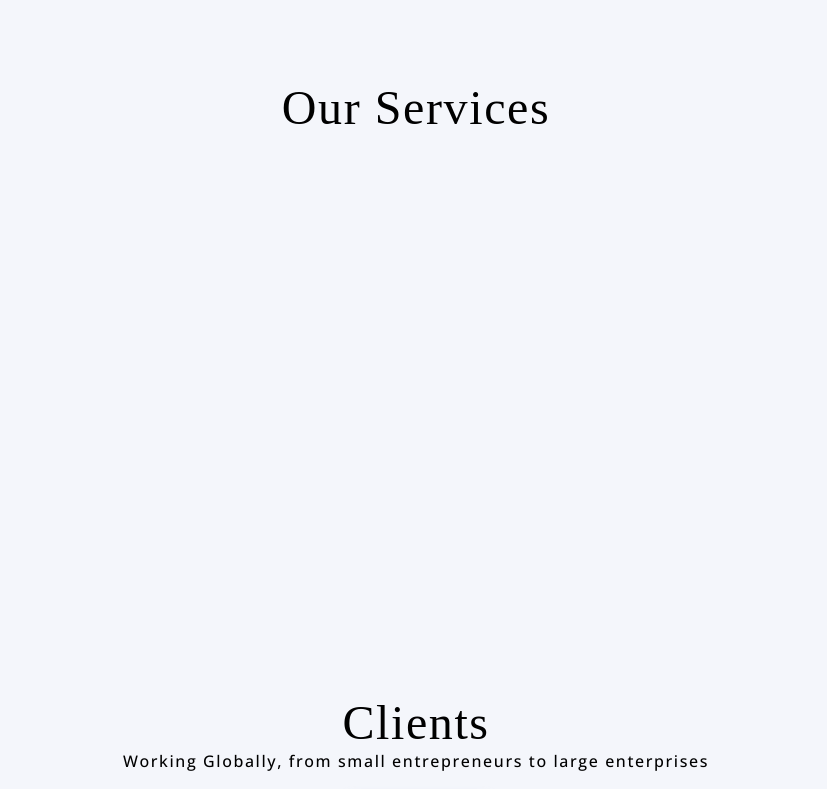
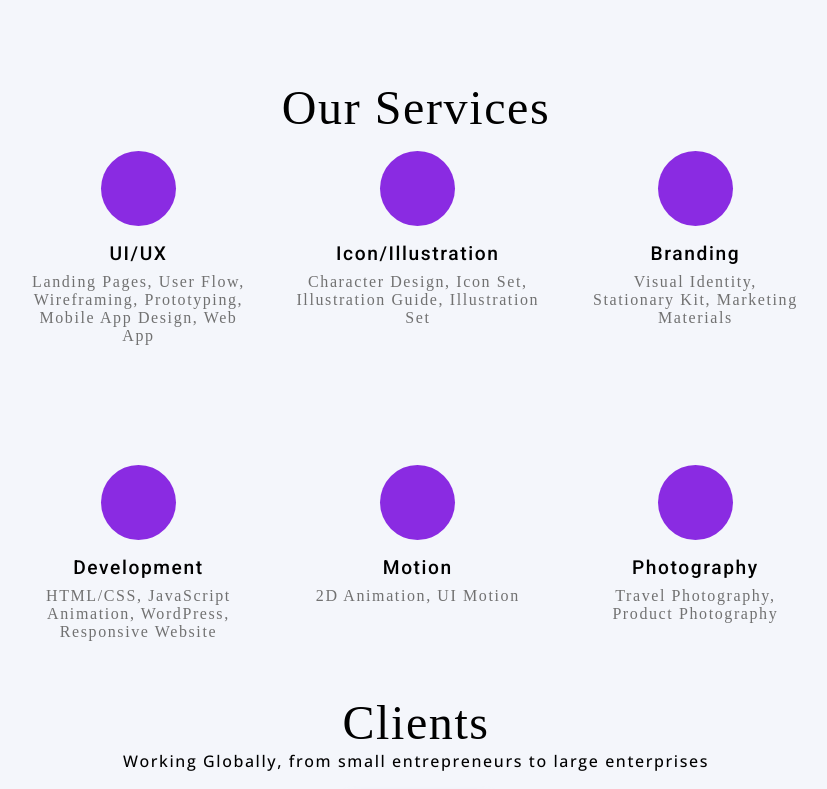
Before and after one commit to DominicoServio/paperpillar-clone, a plain HTML site: page index.html in a window 1280 px wide. Shown: the part 640-1429 px from the top of the page, without its empty margins (224-1051 px from the left). Drawn offline with nearby package versions, Linux system fonts and the light colour scheme; a web font is replaced by a local one.

Commit message:
Add content on services section
also some id and class naming change

```diff
--- a/index.html
+++ b/index.html
@@ -7,11 +7,14 @@
     <link rel="stylesheet" href="style.css">
     <link rel="preconnect" href="https://fonts.googleapis.com">
     <link rel="preconnect" href="https://fonts.gstatic.com" crossorigin>
-    <link href="https://fonts.googleapis.com/css2?family=DM+Serif+Text:ital@0;1&family=Open+Sans:ital,wght@0,300..800;1,300..800&display=swap" rel="stylesheet">
+    <link href="https://fonts.googleapis.com/css2?family=DM+Serif+Text:ital@0;1&family=EB+Garamond:ital,wght@0,400..800;1,400..800&family=Open+Sans:ital,wght@0,300..800;1,300..800&family=Roboto:ital,wght@0,100;0,300;0,400;0,500;0,700;0,900;1,100;1,300;1,400;1,500;1,700;1,900&display=swap" rel="stylesheet">
 </head>
 <body>
     <div class="container">
         <header class="header">
+            <!-- <img src="icon1.svg" alt="Paperpillar icon 1" class="headerIcon" id="icon1">
+            <img src="icon2.svg" alt="Paperpillar icon 2" class="headerIcon" id="icon2">
+            <img src="icon3.svg" alt="Paperpillar icon 3" class="headerIcon" id="icon3"> -->
             <h1 id="title">We Are Paperpillar</h1>
             <h2 id="subtitle">We are a skilled ensemble of designers and developers from Yogyakarta, Indonesia</h2>
             <br>
@@ -22,12 +25,36 @@
             <section class="services">
                 <h1>Our Services</h1>
                 <section class="serviceList">
-                    <div id="servicesIcon"></div>
-                    <div id="servicesIcon"></div>
-                    <div id="servicesIcon"></div>
-                    <div id="servicesIcon"></div>
-                    <div id="servicesIcon"></div>
-                    <div id="servicesIcon"></div>
+                    <div>
+                        <div class="serviceIcon" id="serviceIcon1"></div>
+                        <h1 class="serviceText">UI/UX</h1>
+                        <h2 class="serviceSubText">Landing Pages, User Flow, Wireframing, Prototyping, Mobile App Design, Web App</h2>
+                    </div>
+                    <div>
+                        <div class="serviceIcon" id="serviceIcon2"></div>
+                        <h1 class="serviceText">Icon/Illustration</h1>
+                        <h2 class="serviceSubText">Character Design, Icon Set, Illustration Guide, Illustration Set</h2>
+                    </div>
+                    <div>
+                        <div class="serviceIcon" id="serviceIcon3"></div>
+                        <h1 class="serviceText">Branding</h1>
+                        <h2 class="serviceSubText">Visual Identity, Stationary Kit, Marketing Materials</h2>
+                    </div>
+                    <div>
+                        <div class="serviceIcon" id="serviceIcon4"></div>
+                        <h1 class="serviceText">Development</h1>
+                        <h2 class="serviceSubText">HTML/CSS, JavaScript Animation, WordPress, Responsive Website</h2>
+                    </div>
+                    <div>
+                        <div class="serviceIcon" id="serviceIcon5"></div>
+                        <h1 class="serviceText">Motion</h1>
+                        <h2 class="serviceSubText">2D Animation, UI Motion</h2>
+                    </div>
+                    <div>
+                        <div class="serviceIcon" id="serviceIcon6"></div>
+                        <h1 class="serviceText">Photography</h1>
+                        <h2 class="serviceSubText">Travel Photography, Product Photography</h2>
+                    </div>
                 </section>
             </section>
             <section class="clients">
@@ -58,8 +85,8 @@
             </section>
             <section class="latestWorks">
                 <h1>Our Latest Works</h1>
-                <div class="works">
-                    <div id="work1"></div>
+                <div class="works" id="workBg1">
+                    <div class="workImage" id="workImage1"></div>
                     <!-- <img src="./latestWork/dongengin.png"> -->
                     <div class="workContent">
                         <h1 id="workTitle1">Lorem ipsum.</h1>
@@ -68,8 +95,8 @@
                         <button class="workBtn" id="workBtn_1">View case study</button>
                     </div>
                 </div>
-                <div class="works">
-                    <div id="work2"></div>
+                <div class="works" id="workBg2">
+                    <div class="workImage" id="workImage2"></div>
                     <!-- <img src="./latestWork/swypebite.png"> -->
                     <div class="workContent">
                         <h1 id="workTitle2">Lorem ipsum.</h1>
@@ -78,8 +105,8 @@
                         <button class="workBtn" id="workBtn_2">View case study</button>
                     </div>
                 </div>
-                <div class="works">
-                    <div id="work3"></div>
+                <div class="works" id="workBg3">
+                    <div class="workImage" id="workImage3"></div>
                     <!-- <img src="./latestWork/crisp.png"> -->
                     <div class="workContent">
                         <h1 id="workTitle3">Lorem ipsum.</h1>
@@ -88,8 +115,8 @@
                         <button class="workBtn" id="workBtn_3">View case study</button>
                     </div>
                 </div>
-                <div class="works">
-                    <div id="work4"></div>
+                <div class="works" id="workBg4">
+                    <div class="workImage" id="workImage4"></div>
                     <!-- <img src="./latestWork/hoopsai.png"> -->
                     <div class="workContent">
                         <h1 id="workTitle4">Lorem ipsum.</h1>
@@ -103,7 +130,7 @@
         </section>
         <footer>
             <h1>Got any ideas to work on?</h1>
-            <button>Let's talk!</button>
+            <button id="contactBtn">LET'S TALK!</button>
             <div id="contactIcon1"></div>
             <div id="contactIcon2"></div>
             <div id="contactIcon3"></div>
```
